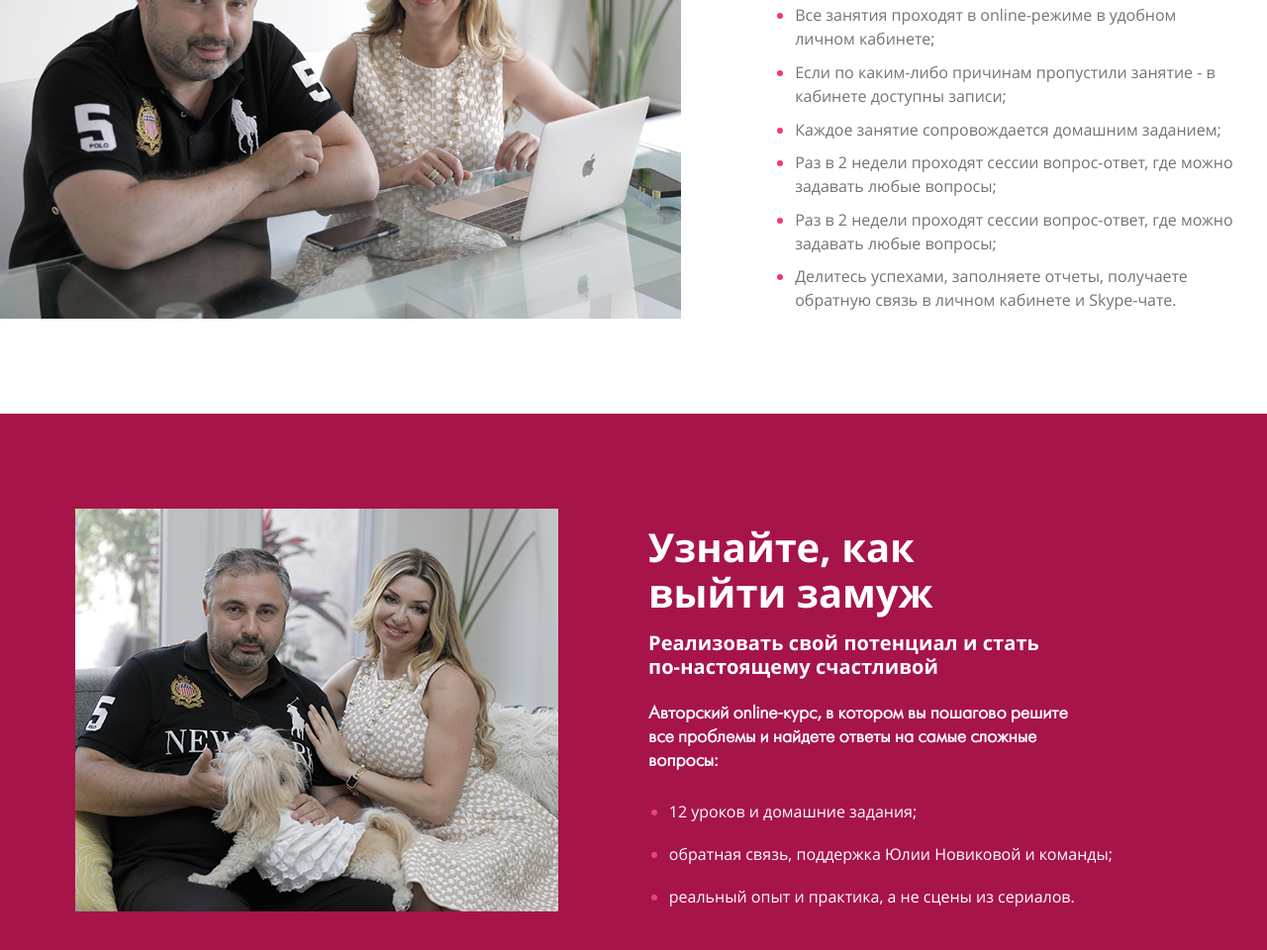
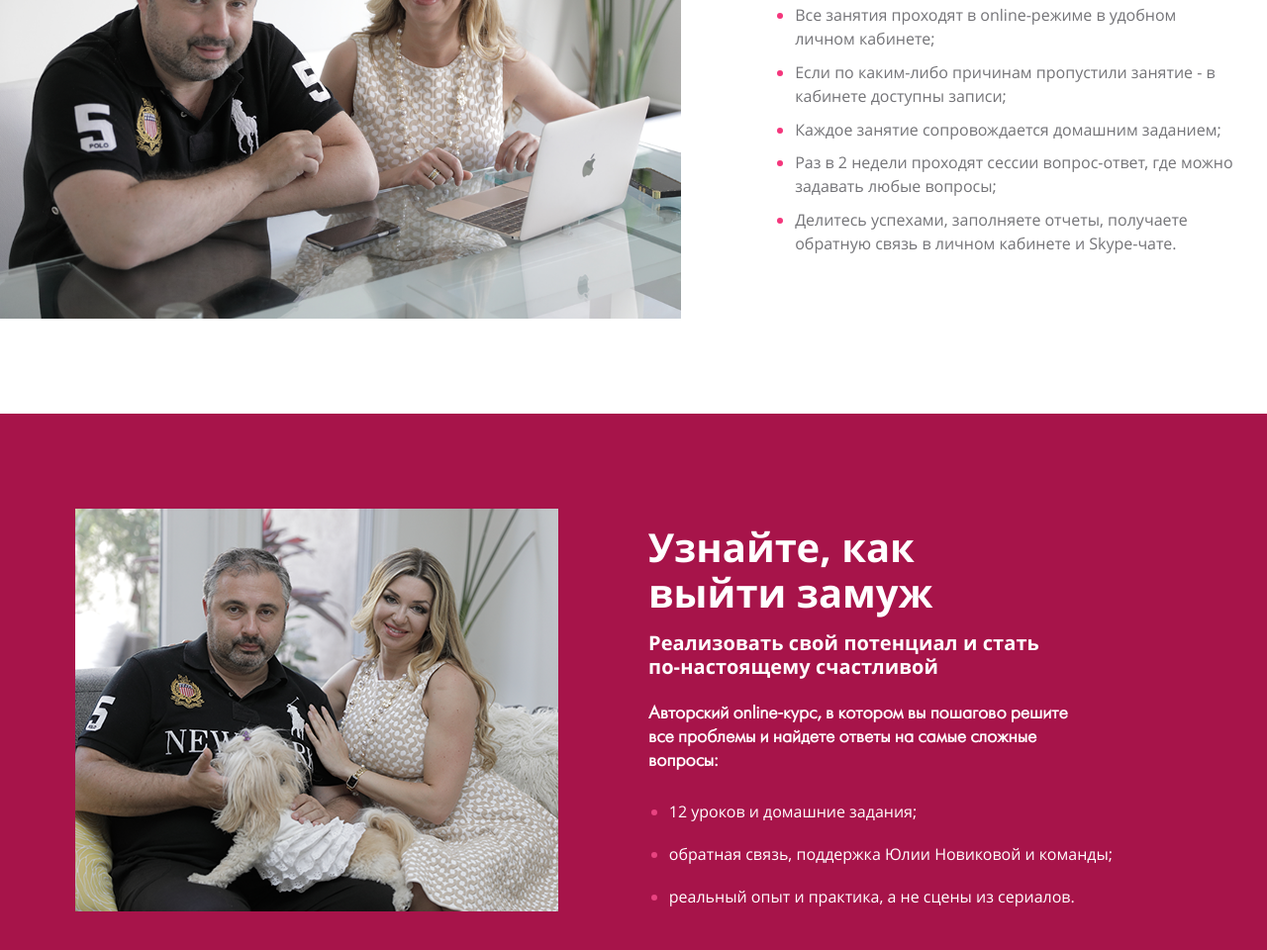
Before and after one commit to Olexiy-repin/novikova1, a website: page dist/index.html in a window 1280 px wide. Shown: the part 2762-3722 px from the top of the page at 99% size. Drawn offline with nearby package versions, Linux system fonts and the light colour scheme; files whose address does not match are found by name.

Commit message:
delete double list item from sec-04

```diff
--- a/dist/index.html
+++ b/dist/index.html
@@ -262,9 +262,6 @@
                                 <p class="sec-04__list-paragraph">Раз в 2 недели проходят сессии вопрос-ответ, где можно задавать любые вопросы;</p>
                             </li>
                             <li class="sec-04__list-item">
-                                <p class="sec-04__list-paragraph">Раз в 2 недели проходят сессии вопрос-ответ, где можно задавать любые вопросы;</p>
-                            </li>
-                            <li class="sec-04__list-item">
                                 <p class="sec-04__list-paragraph">Делитесь успехами, заполняете отчеты, получаете обратную связь в личном кабинете и Skype-чате.</p>
                             </li>
                         </ul>
```
